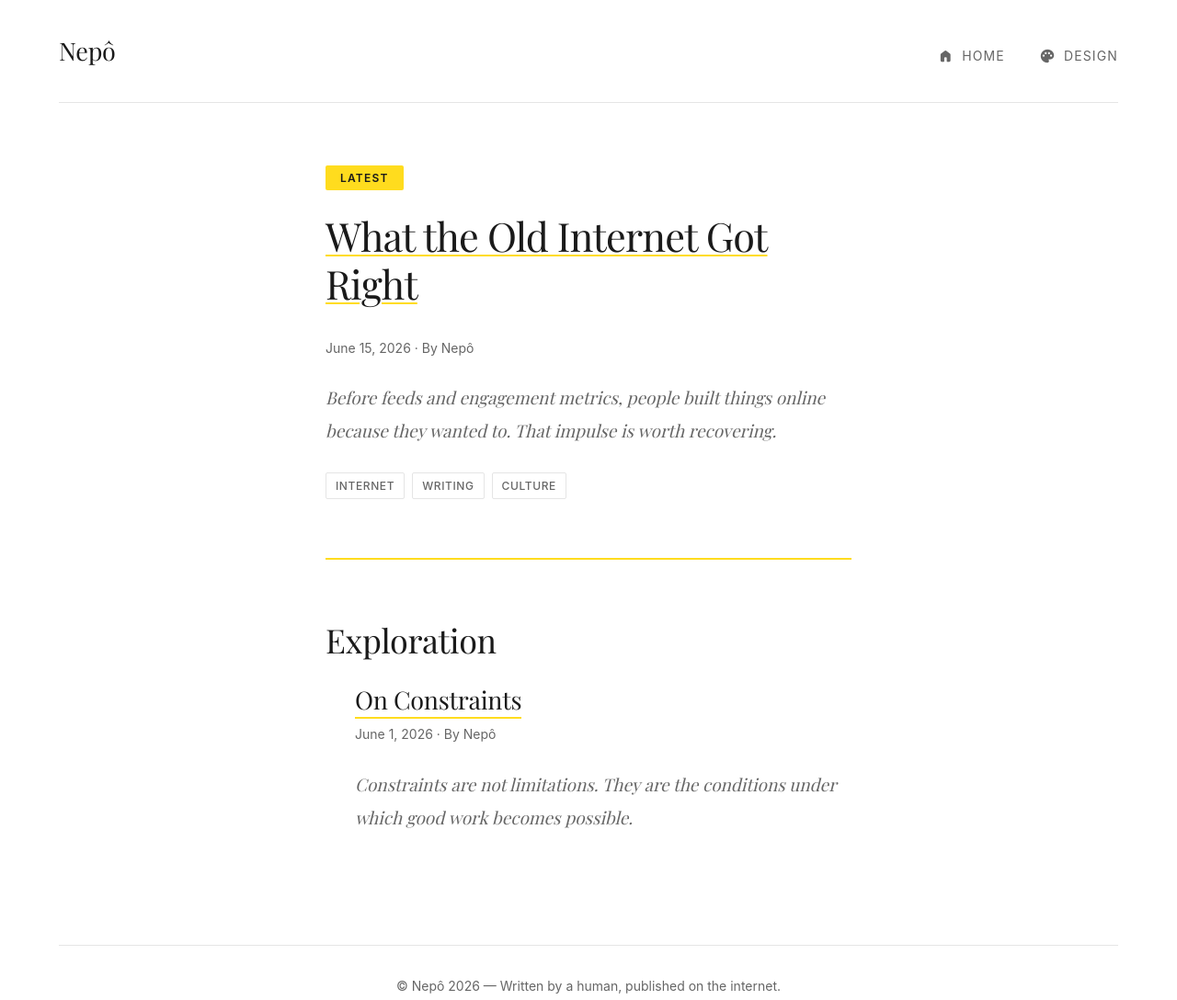
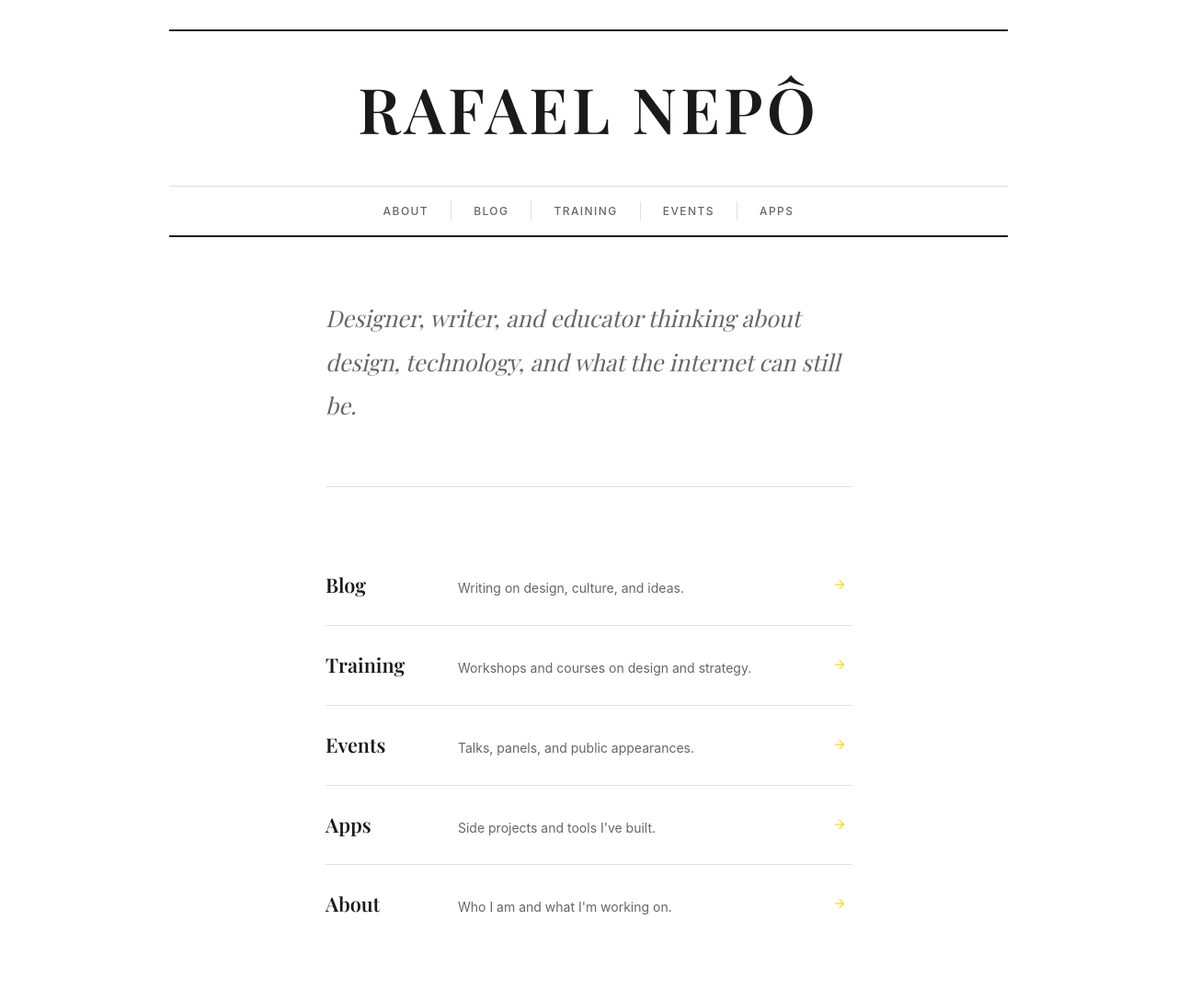
Before and after one commit to rafaelnepo/nepo-blog, an Eleventy site: page index.njk in a window 1280 px wide. Shown: the top 1088 px of the page at 92% size. Built offline with nearby package versions, Linux system fonts and the light colour scheme; Eleventy itself is replaced by a stand-in of ours; files that its build step writes are made by us from their sources; a web font is replaced by a local one.

Commit message:
Redesign: Monocle header, landing page, blog/about/training/events/apps sections

```diff
--- a/_includes/base.njk
+++ b/_includes/base.njk
@@ -8,7 +8,7 @@
   <meta property="og:description" content="{{ description or site.description }}">
   <meta property="og:url" content="{{ site.url }}{{ page.url }}">
   <meta property="og:type" content="website">
-  <title>{% if title %}{{ title }} — {% endif %}{{ site.title }}</title>
+  <title>{% if title and title != "Home" %}{{ title }} — {% endif %}{{ site.title }}</title>
   <link rel="preconnect" href="https://fonts.googleapis.com">
   <link rel="preconnect" href="https://fonts.gstatic.com" crossorigin>
   <link href="https://fonts.googleapis.com/css2?family=Material+Symbols+Rounded:opsz,wght,FILL,GRAD@20,400,1,0&family=Playfair+Display:ital,wght@0,400;0,600;1,400;1,600&display=swap" rel="stylesheet">
@@ -16,11 +16,17 @@
 </head>
 <body>
   <div class="container">
-    <header>
-      <div class="site-title"><a href="/">{{ site.name }}</a></div>
-      <nav>
-        <a href="/"><span class="icon" aria-hidden="true">home</span> Home</a>
-        <a href="/design-system/"><span class="icon" aria-hidden="true">palette</span> Design</a>
+
+    <header class="site-header">
+      <div class="site-nameplate">
+        <a href="/">Rafael Nepô</a>
+      </div>
+      <nav class="main-nav">
+        <a href="/about/">About</a>
+        <a href="/blog/">Blog</a>
+        <a href="/training/">Training</a>
+        <a href="/events/">Events</a>
+        <a href="/apps/">Apps</a>
       </nav>
     </header>
 
@@ -29,8 +35,9 @@
     </main>
 
     <footer>
-      <p>© {{ site.name }} {{ site.year }} — Written by a human, published on the internet.</p>
+      <p>© Rafael Nepô {{ site.year }} — Written by a human, published on the internet.</p>
     </footer>
+
   </div>
 </body>
 </html>
--- a/css/style.css
+++ b/css/style.css
@@ -1,19 +1,14 @@
 /* ============================================
-   NEPO BLOG — DESIGN SYSTEM
-   Monocle-inspired aesthetic + #FFDC1E accent
-   Playfair Display for headlines
-   ============================================ */
-
-/* ============================================
-   DESIGN TOKENS
+   RAFAEL NEPÔ — DESIGN SYSTEM
+   Monocle-inspired + #FFDC1E accent
+   Playfair Display headlines
+   Material Symbols Rounded icons
    ============================================ */
 
 :root {
-  /* TYPOGRAPHY */
-  --font-serif: 'Playfair Display', 'Georgia', 'Garamond', serif;
+  --font-serif: 'Playfair Display', 'Georgia', serif;
   --font-sans: -apple-system, BlinkMacSystemFont, 'Segoe UI', 'Helvetica Neue', sans-serif;
 
-  /* SCALE */
   --text-base: 18px;
   --text-small: 14px;
   --text-xs: 12px;
@@ -22,17 +17,15 @@
   --line-height-normal: 1.75;
   --line-height-loose: 1.9;
 
-  /* COLORS — light mode */
   --color-text: #1a1a1a;
   --color-text-light: #666;
   --color-bg: #ffffff;
   --color-bg-subtle: #f8f8f6;
-  --color-border: #e5e5e5;
+  --color-border: #e0e0e0;
   --color-accent: #FFDC1E;
   --color-accent-dark: #f0c814;
   --color-accent-subtle: rgba(255, 220, 30, 0.15);
 
-  /* SPACING — 8px grid */
   --space-xs: 8px;
   --space-sm: 16px;
   --space-md: 24px;
@@ -40,10 +33,7 @@
   --space-xl: 48px;
   --space-2xl: 64px;
 
-  /* CONTENT WIDTH */
   --width-article: 620px;
-
-  /* TRANSITIONS */
   --transition: 0.2s ease-in-out;
 }
 
@@ -58,34 +48,18 @@
     --color-bg: #111110;
     --color-bg-subtle: #1a1a18;
     --color-border: #2a2a28;
-    --color-accent: #FFDC1E;
-    --color-accent-dark: #f0c814;
-    --color-accent-subtle: rgba(255, 220, 30, 0.12);
   }
-
-  code {
-    background-color: #1e1e1c !important;
-  }
-
-  pre {
-    background-color: #1e1e1c !important;
-  }
+  code { background-color: #1e1e1c !important; }
+  pre  { background-color: #1e1e1c !important; border-color: #2a2a28 !important; }
 }
 
 /* ============================================
-   RESET & BASE
+   RESET
    ============================================ */
 
-* {
-  margin: 0;
-  padding: 0;
-  box-sizing: border-box;
-}
+* { margin: 0; padding: 0; box-sizing: border-box; }
 
-html {
-  font-size: var(--text-base);
-  scroll-behavior: smooth;
-}
+html { font-size: var(--text-base); scroll-behavior: smooth; }
 
 body {
   font-family: var(--font-sans);
@@ -100,6 +74,154 @@ body {
 }
 
 /* ============================================
+   HEADER — Monocle style
+   ============================================ */
+
+.site-header {
+  padding-top: var(--space-lg);
+  margin-bottom: var(--space-2xl);
+  text-align: center;
+}
+
+.site-nameplate {
+  padding: var(--space-md) 0;
+  border-top: 2px solid var(--color-text);
+  border-bottom: 1px solid var(--color-border);
+}
+
+.site-nameplate a {
+  font-family: var(--font-serif);
+  font-size: clamp(2rem, 6vw, 3.8rem);
+  font-weight: 600;
+  letter-spacing: 0.06em;
+  text-transform: uppercase;
+  text-decoration: none;
+  color: var(--color-text);
+  transition: color var(--transition);
+}
+
+.site-nameplate a:hover {
+  color: var(--color-text);
+  background: none;
+  padding: 0;
+  margin: 0;
+}
+
+.main-nav {
+  display: flex;
+  justify-content: center;
+  align-items: center;
+  padding: var(--space-sm) 0;
+  border-bottom: 2px solid var(--color-text);
+  gap: 0;
+}
+
+.main-nav a {
+  font-size: var(--text-xs);
+  text-transform: uppercase;
+  letter-spacing: 0.12em;
+  font-weight: 500;
+  text-decoration: none;
+  color: var(--color-text-light);
+  padding: 0 var(--space-md);
+  border-right: 1px solid var(--color-border);
+  transition: color var(--transition);
+  white-space: nowrap;
+}
+
+.main-nav a:last-child { border-right: none; }
+
+.main-nav a:hover {
+  color: var(--color-text);
+  background: none;
+  padding: 0 var(--space-md);
+  margin: 0;
+}
+
+.main-nav a.active { color: var(--color-text); }
+
+/* ============================================
+   LANDING PAGE
+   ============================================ */
+
+.landing-page {
+  max-width: var(--width-article);
+  margin: 0 auto;
+  padding: 0 var(--space-md);
+}
+
+.landing-intro {
+  margin-bottom: var(--space-2xl);
+  padding-bottom: var(--space-2xl);
+  border-bottom: 1px solid var(--color-border);
+}
+
+.landing-intro p {
+  font-family: var(--font-serif);
+  font-size: 1.4rem;
+  line-height: var(--line-height-loose);
+  font-style: italic;
+  color: var(--color-text-light);
+  margin: 0;
+}
+
+.landing-sections {
+  display: flex;
+  flex-direction: column;
+  gap: 0;
+}
+
+.section-card {
+  display: flex;
+  align-items: baseline;
+  gap: var(--space-md);
+  padding: var(--space-md) 0;
+  border-bottom: 1px solid var(--color-border);
+  text-decoration: none;
+  color: var(--color-text);
+  transition: all var(--transition);
+}
+
+.section-card:last-child { border-bottom: none; }
+
+.section-card:hover {
+  background: none;
+  padding: var(--space-md) 0;
+  margin: 0;
+}
+
+.section-card:hover .section-card-label {
+  color: var(--color-text);
+}
+
+.section-card:hover .section-card-arrow {
+  transform: translateX(4px);
+  color: var(--color-text);
+}
+
+.section-card-label {
+  font-family: var(--font-serif);
+  font-size: 1.2rem;
+  font-weight: 600;
+  min-width: 120px;
+  color: var(--color-text);
+  transition: color var(--transition);
+}
+
+.section-card-desc {
+  font-size: var(--text-small);
+  color: var(--color-text-light);
+  flex: 1;
+}
+
+.section-card-arrow {
+  font-size: 18px !important;
+  color: var(--color-accent);
+  transition: transform var(--transition), color var(--transition);
+  flex-shrink: 0;
+}
+
+/* ============================================
    TYPOGRAPHY
    ============================================ */
 
@@ -110,20 +232,15 @@ h1, h2, h3, h4, h5, h6 {
   margin-bottom: var(--space-md);
   margin-top: var(--space-lg);
   font-feature-settings: "liga" 1, "kern" 1, "dlig" 1;
-  letter-spacing: -0.01em;
 }
 
 h1 { font-size: 2.8rem; letter-spacing: -0.02em; }
-h2 { font-size: 2rem; }
+h2 { font-size: 2rem; letter-spacing: -0.01em; }
 h3 { font-size: 1.5rem; }
 h4, h5, h6 { font-size: 1.1rem; }
 
-p {
-  margin-bottom: var(--space-md);
-  line-height: var(--line-height-normal);
-}
+p { margin-bottom: var(--space-md); line-height: var(--line-height-normal); }
 
-/* DROP CAP — first paragraph of article body */
 .article-body > p:first-of-type::first-letter {
   font-family: var(--font-serif);
   font-size: 4rem;
@@ -132,26 +249,17 @@ p {
   float: left;
   margin-right: 8px;
   margin-top: 6px;
-  color: var(--color-text);
 }
 
 strong, b { font-weight: 600; }
 em, i { font-style: italic; }
 
-/* HIGHLIGHT */
 mark {
   background-color: var(--color-accent);
   color: #1a1a1a;
   padding: 2px 6px;
   border-radius: 2px;
   font-weight: 500;
-}
-
-/* NUMERIC STYLE */
-.article-meta,
-.article-list-meta,
-footer {
-  font-variant-numeric: oldstyle-nums;
 }
 
 /* ============================================
@@ -168,11 +276,11 @@ a {
 }
 
 a:hover {
+  background-color: var(--color-accent);
   color: var(--color-text);
-  text-decoration-color: var(--color-text);
-  background-color: var(--color-accent);
   padding: 1px 3px;
   margin: -1px -3px;
+  text-decoration-color: transparent;
 }
 
 a:visited { opacity: 0.75; }
@@ -181,18 +289,11 @@ a:visited { opacity: 0.75; }
    LISTS
    ============================================ */
 
-ul, ol {
-  margin-left: var(--space-lg);
-  margin-bottom: var(--space-md);
-}
-
-li {
-  margin-bottom: var(--space-sm);
-  line-height: var(--line-height-normal);
-}
+ul, ol { margin-left: var(--space-lg); margin-bottom: var(--space-md); }
+li { margin-bottom: var(--space-sm); line-height: var(--line-height-normal); }
 
 /* ============================================
-   BLOCKQUOTES — magazine pull-quote style
+   BLOCKQUOTE
    ============================================ */
 
 blockquote {
@@ -205,7 +306,6 @@ blockquote {
   font-style: italic;
   font-size: 1.15rem;
   line-height: var(--line-height-loose);
-  color: var(--color-text);
 }
 
 blockquote::before {
@@ -220,10 +320,7 @@ blockquote::before {
   font-style: normal;
 }
 
-blockquote p {
-  margin-bottom: 0;
-  padding-top: var(--space-sm);
-}
+blockquote p { margin-bottom: 0; padding-top: var(--space-sm); }
 
 /* ============================================
    CODE
@@ -248,22 +345,16 @@ pre {
   line-height: var(--line-height-tight);
 }
 
-pre code {
-  background-color: transparent;
-  border: none;
-  padding: 0;
-  font-size: 0.88rem;
-}
+pre code { background: transparent; border: none; padding: 0; }
 
 /* ============================================
-   HORIZONTAL RULE — yellow dash
+   HR
    ============================================ */
 
 hr {
   border: none;
   margin: var(--space-2xl) auto;
   text-align: center;
-  height: auto;
 }
 
 hr::after {
@@ -280,7 +371,7 @@ hr::after {
 
 .container {
   width: 100%;
-  max-width: 1200px;
+  max-width: 960px;
   margin: 0 auto;
   padding: 0 var(--space-md);
 }
@@ -293,81 +384,36 @@ hr::after {
 }
 
 /* ============================================
-   HEADER
-   ============================================ */
-
-header {
-  padding: var(--space-lg) 0;
-  border-bottom: 1px solid var(--color-border);
-  margin-bottom: var(--space-2xl);
-  display: flex;
-  align-items: baseline;
-  justify-content: space-between;
-}
-
-.site-title {
-  font-family: var(--font-serif);
-  font-size: 1.5rem;
-  font-weight: 400;
-  letter-spacing: -0.01em;
-}
-
-.site-title a {
-  text-decoration: none;
-  color: var(--color-text);
-}
-
-.site-title a:hover {
-  background-color: var(--color-accent);
-  padding: 1px 4px;
-  margin: -1px -4px;
-}
-
-nav a {
-  font-size: var(--text-small);
-  text-transform: uppercase;
-  letter-spacing: 0.08em;
-  margin-left: var(--space-lg);
-  text-decoration: none;
-  color: var(--color-text-light);
-  transition: color var(--transition);
-}
-
-nav a:hover {
-  color: var(--color-text);
-  background: none;
-  padding: 0;
-  margin-left: var(--space-lg);
-}
-
-/* ============================================
-   ARTICLE METADATA
+   ARTICLE META
    ============================================ */
 
 .article-meta {
+  display: flex;
+  flex-wrap: wrap;
+  align-items: center;
+  gap: var(--space-md);
   font-size: var(--text-small);
   color: var(--color-text-light);
   margin-bottom: var(--space-xl);
-  line-height: var(--line-height-tight);
 }
 
-.article-date {
-  display: block;
-  margin-bottom: var(--space-xs);
+.article-date,
+.article-author {
+  display: inline-flex;
+  align-items: center;
 }
 
 .article-tags {
-  display: flex;
+  display: inline-flex;
+  align-items: center;
   flex-wrap: wrap;
   gap: var(--space-xs);
-  margin-top: var(--space-md);
 }
 
 .tag {
   display: inline-block;
-  background-color: transparent;
+  border: 1px solid var(--color-border);
   color: var(--color-text-light);
-  border: 1px solid var(--color-border);
   padding: 3px 10px;
   border-radius: 2px;
   font-size: var(--text-xs);
@@ -382,26 +428,22 @@ nav a:hover {
   background-color: var(--color-accent);
   border-color: var(--color-accent);
   color: var(--color-text);
+  opacity: 1;
   padding: 3px 10px;
   margin: 0;
-  opacity: 1;
 }
 
 /* ============================================
    ARTICLE BODY
    ============================================ */
 
-article {
-  margin-bottom: var(--space-2xl);
-}
+article { margin-bottom: var(--space-2xl); }
 
 .article-title {
+  margin-top: 0;
   margin-bottom: var(--space-lg);
-  margin-top: 0;
   line-height: 1.2;
 }
-
-.article-body { font-size: var(--text-base); }
 
 img {
   max-width: 100%;
@@ -418,12 +460,7 @@ figcaption {
   color: var(--color-text-light);
   margin-top: var(--space-xs);
   font-style: italic;
-  line-height: var(--line-height-normal);
 }
-
-/* ============================================
-   AUTHOR BIO
-   ============================================ */
 
 .author-bio {
   padding: var(--space-md) 0;
@@ -433,13 +470,8 @@ figcaption {
   color: var(--color-text-light);
 }
 
-.author-bio a {
-  color: var(--color-text);
-  font-weight: 500;
-}
-
 /* ============================================
-   HOMEPAGE
+   BLOG LISTING
    ============================================ */
 
 .latest-article {
@@ -448,10 +480,7 @@ figcaption {
   border-bottom: 2px solid var(--color-accent);
 }
 
-.latest-article .article-title {
-  font-size: 2.4rem;
-  letter-spacing: -0.02em;
-}
+.latest-article .article-title { font-size: 2.2rem; }
 
 .latest-label {
   display: inline-block;
@@ -464,16 +493,15 @@ figcaption {
   letter-spacing: 0.1em;
   margin-bottom: var(--space-md);
   border-radius: 2px;
-  font-family: var(--font-sans);
 }
 
 .article-excerpt {
+  font-family: var(--font-serif);
+  font-style: italic;
   font-size: 1.05rem;
   line-height: var(--line-height-loose);
   color: var(--color-text-light);
   margin-bottom: var(--space-md);
-  font-style: italic;
-  font-family: var(--font-serif);
 }
 
 .article-list { list-style: none; }
@@ -495,10 +523,8 @@ figcaption {
 
 .article-list-item-title a {
   text-decoration: none;
-  color: var(--color-text);
   border-bottom: 2px solid var(--color-accent);
   padding-bottom: 1px;
-  transition: all var(--transition);
 }
 
 .article-list-item-title a:hover {
@@ -512,6 +538,27 @@ figcaption {
   font-size: var(--text-small);
   color: var(--color-text-light);
   margin-bottom: var(--space-md);
+}
+
+/* ============================================
+   ICONS
+   ============================================ */
+
+.icon {
+  font-family: 'Material Symbols Rounded';
+  font-weight: normal;
+  font-style: normal;
+  font-size: 16px;
+  line-height: 1;
+  letter-spacing: normal;
+  text-transform: none;
+  display: inline-block;
+  white-space: nowrap;
+  vertical-align: -3px;
+  font-feature-settings: 'liga';
+  font-variation-settings: 'FILL' 1, 'wght' 400, 'GRAD' 0, 'opsz' 20;
+  color: var(--color-accent);
+  margin-right: 4px;
 }
 
 /* ============================================
@@ -536,43 +583,29 @@ footer a { color: var(--color-text); }
 @media (max-width: 768px) {
   :root {
     --text-base: 17px;
-    --space-md: 20px;
     --space-lg: 24px;
     --space-xl: 32px;
     --space-2xl: 48px;
   }
 
-  h1 { font-size: 2.2rem; }
+  h1 { font-size: 2rem; }
   h2 { font-size: 1.6rem; }
 
-  .site-title { font-size: 1.2rem; }
+  .main-nav a { padding: 0 var(--space-sm); font-size: 11px; }
 
-  header {
-    flex-direction: column;
-    gap: var(--space-sm);
-  }
+  .section-card { flex-wrap: wrap; gap: var(--space-xs); }
+  .section-card-desc { min-width: 100%; }
 
-  nav a { margin-left: 0; margin-right: var(--space-md); }
-
-  .latest-article .article-title { font-size: 1.8rem; }
-  .article-list-item-title { font-size: 1.3rem; }
-
-  .article-body > p:first-of-type::first-letter {
-    font-size: 3rem;
-  }
+  .article-body > p:first-of-type::first-letter { font-size: 3rem; }
 }
 
 @media (max-width: 480px) {
-  :root {
-    --text-base: 16px;
-    --space-md: 16px;
-    --space-lg: 20px;
-  }
+  :root { --text-base: 16px; }
 
-  h1 { font-size: 1.8rem; }
-  h2 { font-size: 1.3rem; }
+  h1 { font-size: 1.7rem; }
 
-  .site-title { font-size: 1rem; }
+  .main-nav { flex-wrap: wrap; gap: var(--space-xs); }
+  .main-nav a { border-right: none; }
 }
 
 /* ============================================
@@ -580,61 +613,7 @@ footer a { color: var(--color-text); }
    ============================================ */
 
 @media print {
-  nav, footer { display: none; }
-  body { font-size: 12pt; color: #000; background: #fff; }
+  .site-header, footer { display: none; }
+  body { font-size: 12pt; color: #000; }
   a { text-decoration: none; color: #000; }
-  blockquote { border-left: 2pt solid #000; }
 }
-
-/* ============================================
-   MATERIAL SYMBOLS (icons)
-   ============================================ */
-
-.icon {
-  font-family: 'Material Symbols Rounded';
-  font-weight: normal;
-  font-style: normal;
-  font-size: 16px;
-  line-height: 1;
-  letter-spacing: normal;
-  text-transform: none;
-  display: inline-block;
-  white-space: nowrap;
-  vertical-align: -3px;
-  font-feature-settings: 'liga';
-  -webkit-font-feature-settings: 'liga';
-  font-variation-settings: 'FILL' 1, 'wght' 400, 'GRAD' 0, 'opsz' 20;
-  color: var(--color-accent);
-  margin-right: 4px;
-}
-
-nav .icon {
-  font-size: 18px;
-  vertical-align: -4px;
-  color: var(--color-text-light);
-}
-
-nav a:hover .icon {
-  color: var(--color-text);
-}
-
-.article-meta {
-  display: flex;
-  flex-wrap: wrap;
-  align-items: center;
-  gap: var(--space-md);
-}
-
-.article-date,
-.article-author {
-  display: inline-flex;
-  align-items: center;
-}
-
-.article-tags {
-  display: inline-flex;
-  align-items: center;
-  flex-wrap: wrap;
-  gap: var(--space-xs);
-  margin-top: 0;
-}
--- a/index.njk
+++ b/index.njk
@@ -2,58 +2,44 @@
 layout: base.njk
 title: Home
 ---
-<div class="article-container">
+<div class="landing-page">
 
-  {% set sortedArticles = collections.articles | reverse %}
+  <div class="landing-intro">
+    <p>Designer, writer, and educator thinking about design, technology, and what the internet can still be.</p>
+  </div>
 
-  {% if sortedArticles.length > 0 %}
-    {% set latest = sortedArticles[0] %}
+  <div class="landing-sections">
 
-    <div class="latest-article">
-      <span class="latest-label">Latest</span>
-      <h2 class="article-title">
-        <a href="{{ latest.url }}">{{ latest.data.title }}</a>
-      </h2>
-      <div class="article-list-meta">
-        {{ latest.date | dateDisplay }}{% if latest.data.author %} · By {{ latest.data.author }}{% endif %}
-      </div>
-      {% if latest.data.excerpt %}
-      <p class="article-excerpt">{{ latest.data.excerpt }}</p>
-      {% endif %}
-      {% if latest.data.tags %}
-      <div class="article-tags">
-        {% for tag in latest.data.tags %}
-          {% if tag != "articles" %}
-          <span class="tag">{{ tag }}</span>
-          {% endif %}
-        {% endfor %}
-      </div>
-      {% endif %}
-    </div>
+    <a href="/blog/" class="section-card">
+      <span class="section-card-label">Blog</span>
+      <span class="section-card-desc">Writing on design, culture, and ideas.</span>
+      <span class="section-card-arrow icon" aria-hidden="true">arrow_forward</span>
+    </a>
 
-    {% if sortedArticles.length > 1 %}
-    <h2>Exploration</h2>
-    <ul class="article-list">
-      {% for article in sortedArticles %}
-        {% if loop.index > 1 %}
-        <li class="article-list-item">
-          <h3 class="article-list-item-title">
-            <a href="{{ article.url }}">{{ article.data.title }}</a>
-          </h3>
-          <div class="article-list-meta">
-            {{ article.date | dateDisplay }}{% if article.data.author %} · By {{ article.data.author }}{% endif %}
-          </div>
-          {% if article.data.excerpt %}
-          <p class="article-excerpt">{{ article.data.excerpt }}</p>
-          {% endif %}
-        </li>
-        {% endif %}
-      {% endfor %}
-    </ul>
-    {% endif %}
+    <a href="/training/" class="section-card">
+      <span class="section-card-label">Training</span>
+      <span class="section-card-desc">Workshops and courses on design and strategy.</span>
+      <span class="section-card-arrow icon" aria-hidden="true">arrow_forward</span>
+    </a>
 
-  {% else %}
-    <p>No articles yet. Check back soon.</p>
-  {% endif %}
+    <a href="/events/" class="section-card">
+      <span class="section-card-label">Events</span>
+      <span class="section-card-desc">Talks, panels, and public appearances.</span>
+      <span class="section-card-arrow icon" aria-hidden="true">arrow_forward</span>
+    </a>
+
+    <a href="/apps/" class="section-card">
+      <span class="section-card-label">Apps</span>
+      <span class="section-card-desc">Side projects and tools I've built.</span>
+      <span class="section-card-arrow icon" aria-hidden="true">arrow_forward</span>
+    </a>
+
+    <a href="/about/" class="section-card">
+      <span class="section-card-label">About</span>
+      <span class="section-card-desc">Who I am and what I'm working on.</span>
+      <span class="section-card-arrow icon" aria-hidden="true">arrow_forward</span>
+    </a>
+
+  </div>
 
 </div>
```
Also changed, not shown: about/index.njk (added, +9 -0 lines), apps/index.njk (added, +9 -0 lines), blog/index.njk (added, +61 -0 lines), events/index.njk (added, +9 -0 lines), training/index.njk (added, +9 -0 lines).
